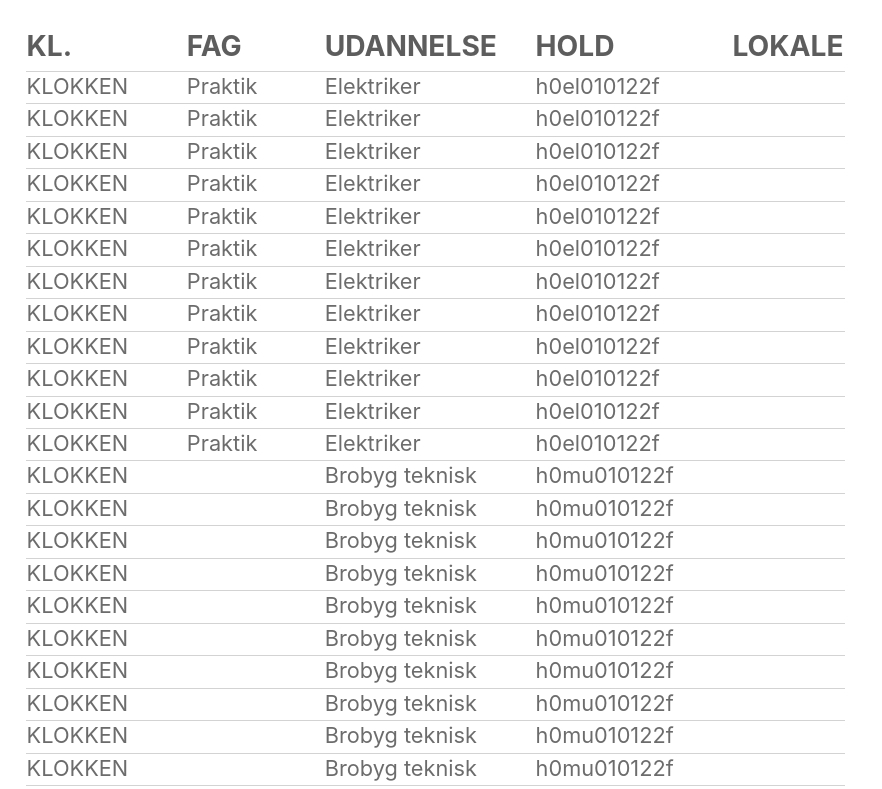
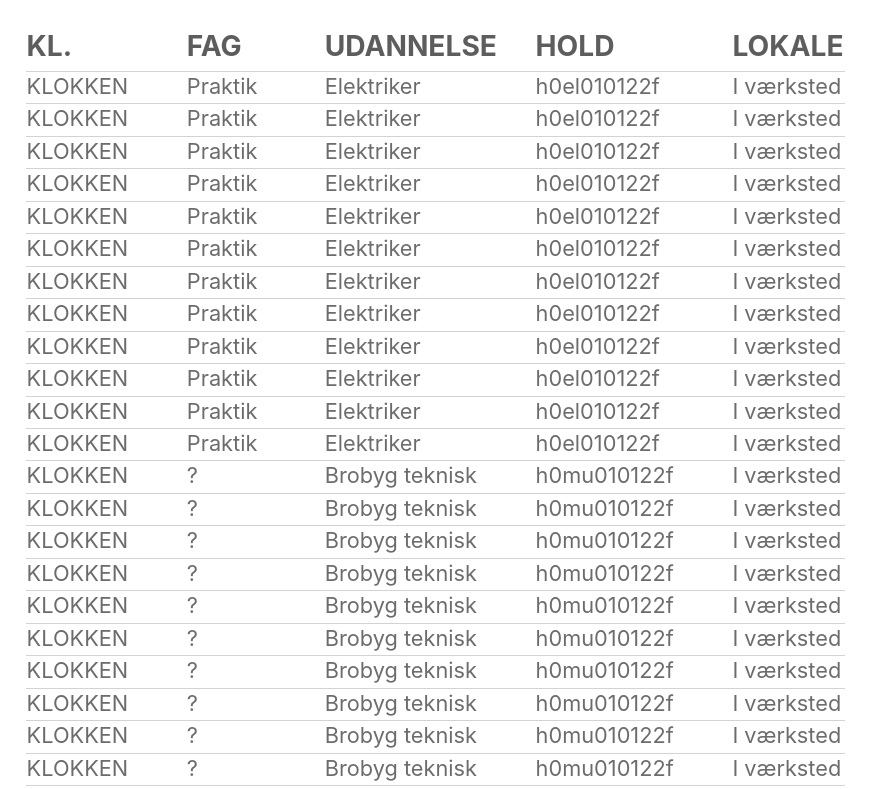
Before and after one commit to Gawmane/EUX-InfoBoard, a React (Create React App) app: page / in a window 1280 px wide. Shown: the top 789 px of the page, without its empty margins (0-882 px from the left). Built offline with nearby package versions, Linux system fonts and the light colour scheme; no server answers.

Commit message:
Ups jeg skrev i main - Activities subject room fix

```diff
--- a/src/Components/Partials/Activities/Activites.jsx
+++ b/src/Components/Partials/Activities/Activites.jsx
@@ -13,7 +13,9 @@ export const Activites = () => {
     useEffect(()=>{
 
         //foodplan imported from json
-
+        if(Data.value.Subject == ""){
+          return 'i værksted';
+        }
         setActivities(Data.value)
 
 
@@ -24,6 +26,7 @@ export const Activites = () => {
       return (
         <>
       <table className={styles.table}>
+        <tbody>
       <tr>
     <th>Kl.</th>
     <th>Fag</th>
@@ -41,13 +44,14 @@ export const Activites = () => {
 
           <tr key={index} >
                 <td>KLOKKEN</td>
-               <td>{item.Subject}</td>
+               <td>{item.Subject ? item.Subject : "?"}</td>
                <td>{item.Education}</td>
                <td>{item.Team}</td>
-               <td>{item.Room}</td>
+               <td>{item.Room ? item.Room : "I værksted"}</td>
             </tr>
           )
         })}
+        </tbody>
         </table>
      </>
 
--- a/src/Components/Partials/NewsFeed/NewsFeed.jsx
+++ b/src/Components/Partials/NewsFeed/NewsFeed.jsx
@@ -11,7 +11,7 @@
             const url = 'https://api.rss2json.com/v1/api.json?rss_url=https%3A%2F%2Fwww.dr.dk%2Fnyheder%2Fservice%2Ffeeds%2Fallenyheder%23'
              const result = await axios.get(url)
              setNews(result.data.items);
-             console.log(result)
+            //  console.log(result)
         }
          getData()
          //Dependency array [] - render 1 gang og cleaner så
```
Lines whose indentation alone changed are shown as unchanged.
